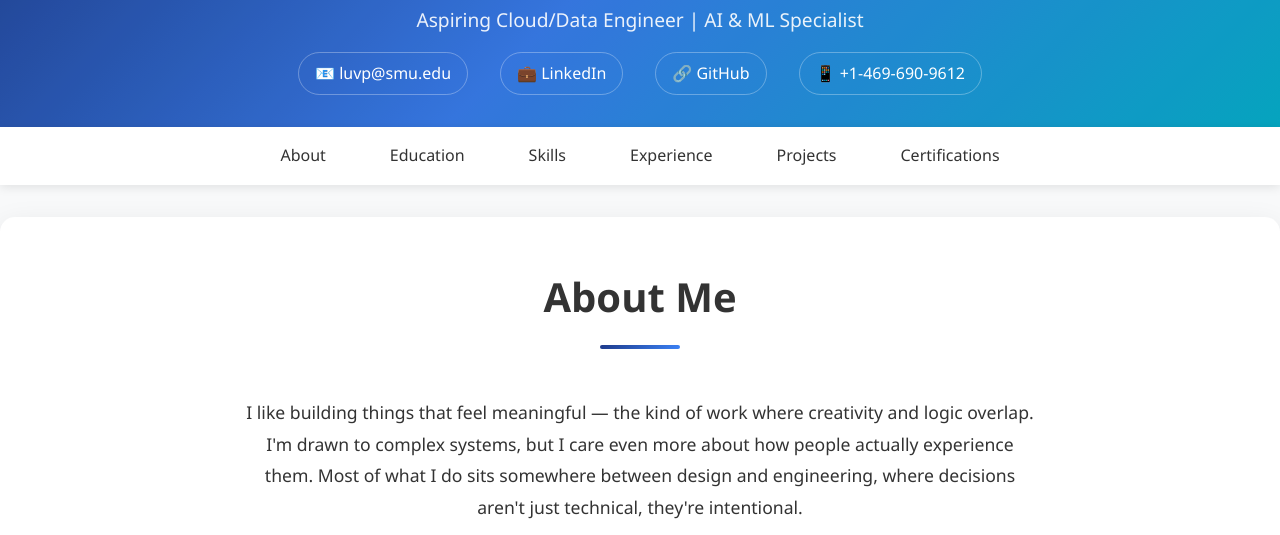
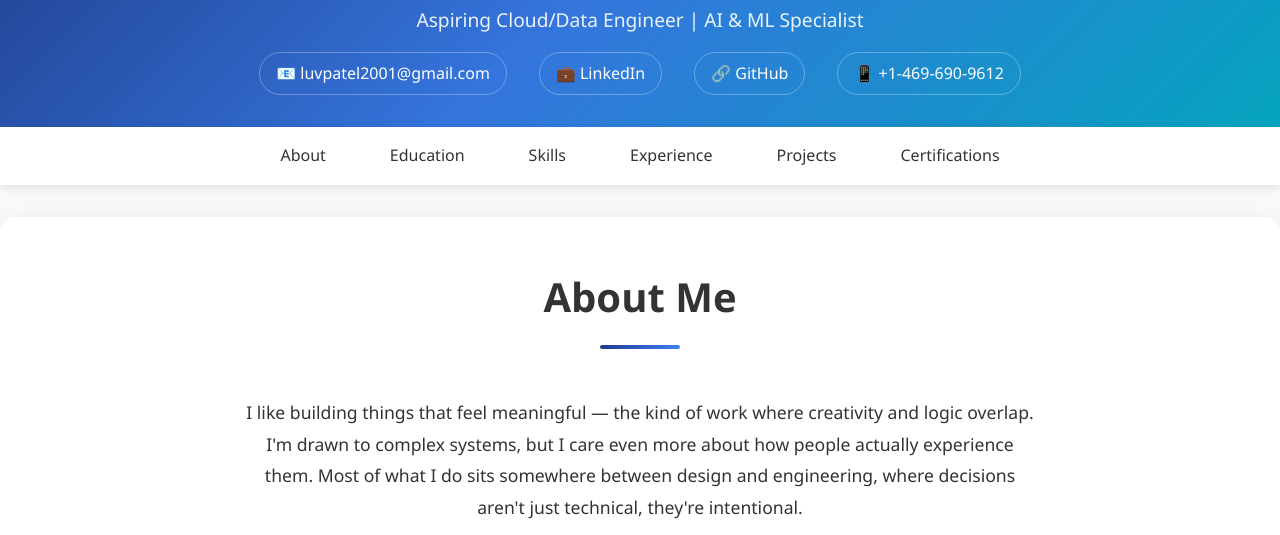
Before and after one commit to parzival5880/luvpatel.github.io, a plain HTML site: page index.html in a window 1280 px wide. Shown: the part 265-800 px from the top of the page. Drawn offline with Linux system fonts and the light colour scheme.

Commit message:
Update email address in contact info

```diff
--- a/index.html
+++ b/index.html
@@ -449,7 +449,7 @@
             <h1>Luv Patel</h1>
             <p class="title">Aspiring Cloud/Data Engineer | AI & ML Specialist</p>
             <div class="contact-info">
-                <a href="mailto:luvp@smu.edu">📧 luvp@smu.edu</a>
+                <a href="mailto:luvpatel2001@gmail.com">📧 luvpatel2001@gmail.com</a>
                 <a href="https://www.linkedin.com/in/luvpatel2001/" target="_blank">💼 LinkedIn</a>
                 <a href="https://github.com/parzival5880" target="_blank">🔗 GitHub</a>
                 <a href="tel:+14696909612">📱 +1-469-690-9612</a>
```
